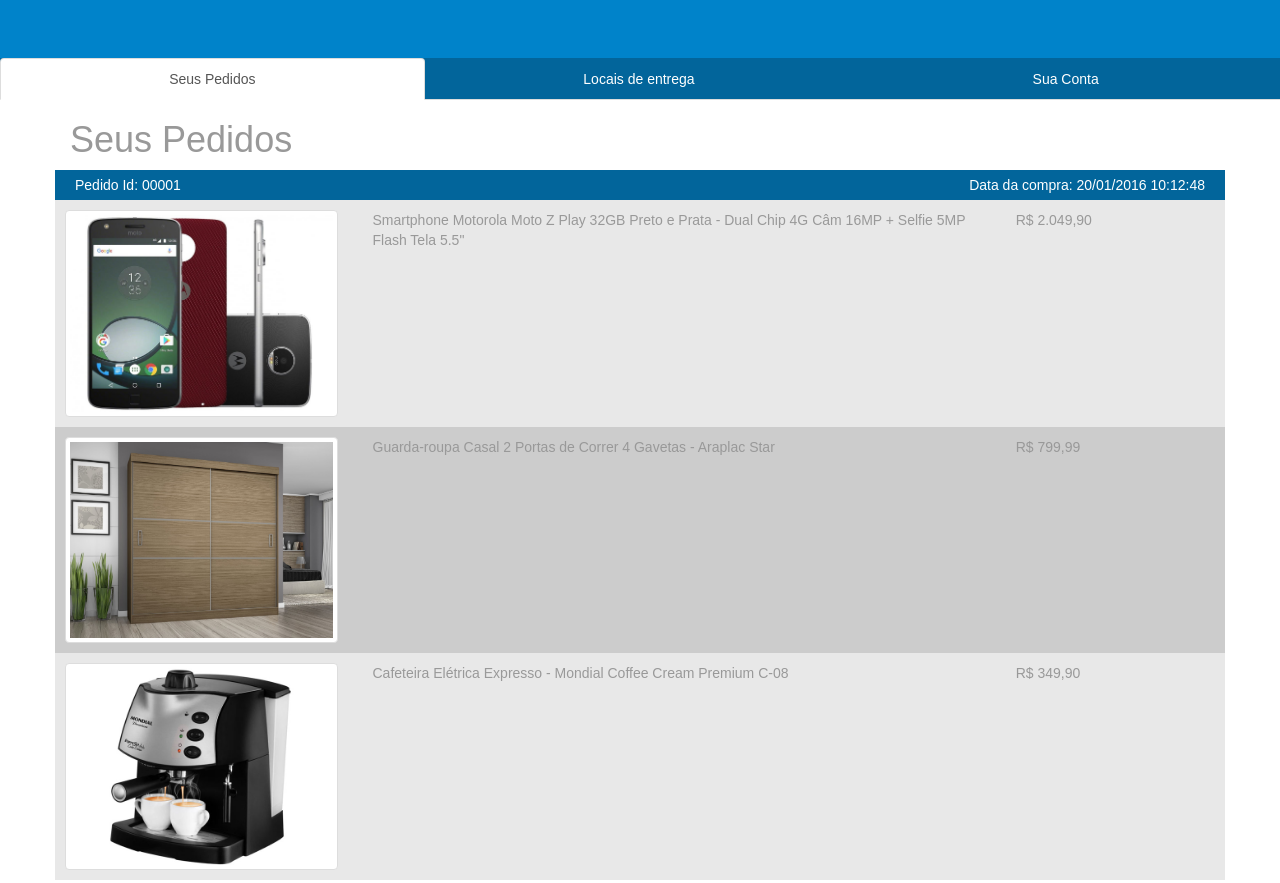
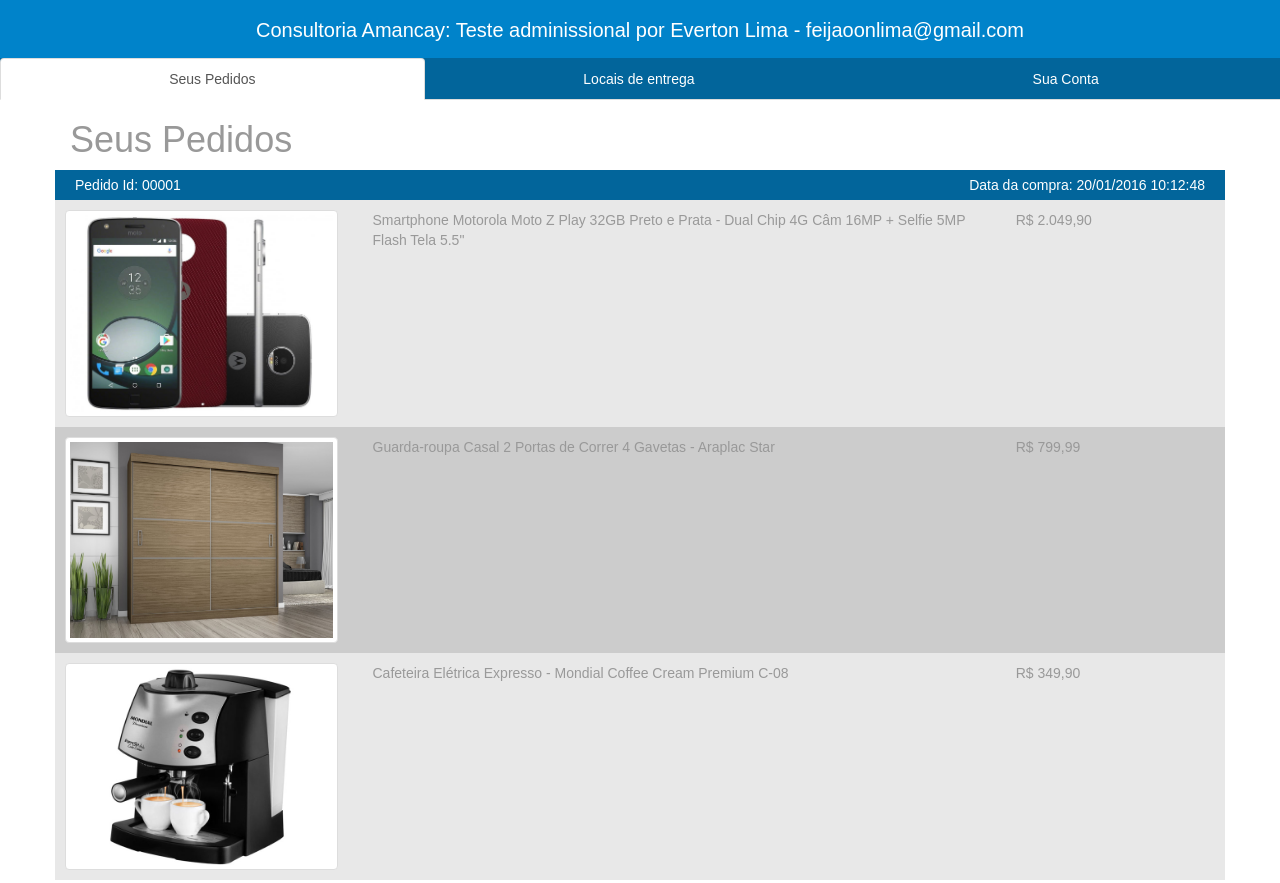
Before and after one commit to onlima1/amancay, a website: page src/index.html in a window 1280 px wide. Shown: the top 883 px of the page. Drawn offline with Linux system fonts and the light colour scheme.

Commit message:
ajustes em pedidos

```diff
--- a/src/index.html
+++ b/src/index.html
@@ -27,7 +27,7 @@
     <!-- About -->
     <header>
       <div class="header_top">
-
+        Consultoria Amancay: Teste adminissional por Everton Lima - feijaoonlima@gmail.com
       </div>
       <nav class="menu_top">
         <ul class="nav nav-tabs"  ng-controller="MenuController as menu">
--- a/src/sass/style.sass
+++ b/src/sass/style.sass
@@ -26,6 +26,10 @@
 		background-color: $cor_0
 		height: 100%
 		width: 100%
+		color: white;
+		text-align: -webkit-center
+		font-size: 2rem
+		line-height: 60px
 	.menu_top
 		position: absolute
 		background-color: $cor_1
```
Also changed, not shown: src/css/style.css.
